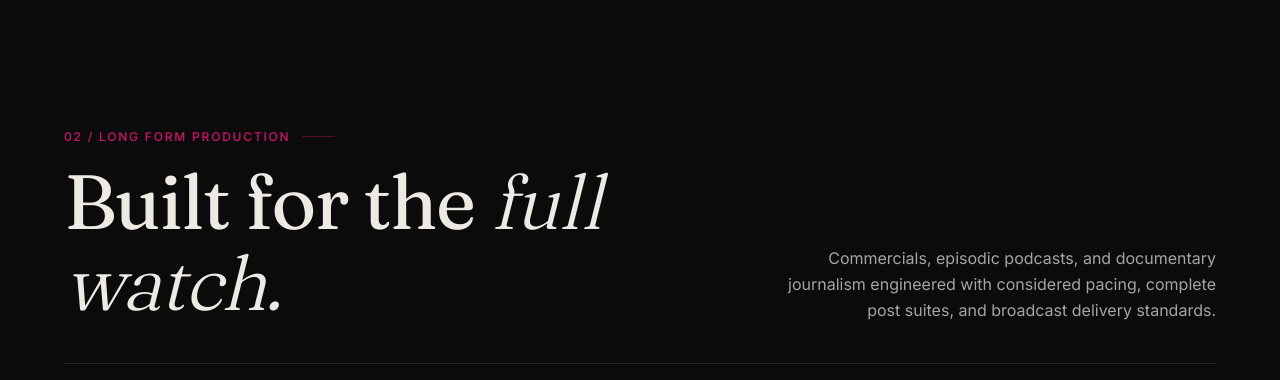
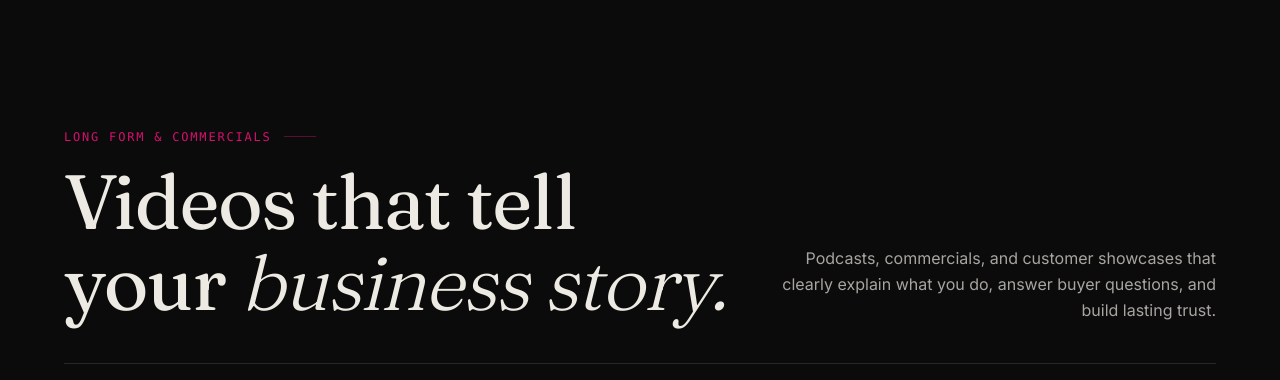
Before and after one commit to Do-Originals/video-portfolio, a Next.js app: page / in a window 1280 px wide. Shown: the part 2020-2400 px from the top of the page. Built offline with nearby package versions, Linux system fonts and the light colour scheme.

Commit message:
copy(longform): simplify heading and subheading for local business audience

```diff
--- a/src/components/sections/LongForm.tsx
+++ b/src/components/sections/LongForm.tsx
@@ -275,18 +275,19 @@ export default function LongForm() {
             {/* Left-Aligned Headline */}
             <div className="col-span-12 lg:col-span-7 space-y-4">
               <div className="flex items-center gap-3">
-                <span className="eyebrow text-accent">02 / LONG FORM PRODUCTION</span>
+                <span className="eyebrow text-accent font-mono">LONG FORM & COMMERCIALS</span>
                 <span className="h-px w-8 bg-accent/40" />
               </div>
               <h2 className="headline-display text-paper">
-                Built for the <span className="italic font-light text-paper">full watch.</span>
+                Videos that tell your{" "}
+                <span className="italic font-light text-paper">business story.</span>
               </h2>
             </div>
 
             {/* Right-Aligned Supporting Copy */}
             <div className="col-span-12 lg:col-span-5 lg:text-right space-y-4">
               <p className="max-w-md lg:ml-auto text-sm sm:text-base text-paper-dim leading-relaxed">
-                Commercials, episodic podcasts, and documentary journalism engineered with considered pacing, complete post suites, and broadcast delivery standards.
+                Podcasts, commercials, and customer showcases that clearly explain what you do, answer buyer questions, and build lasting trust.
               </p>
             </div>
           </div>
```
